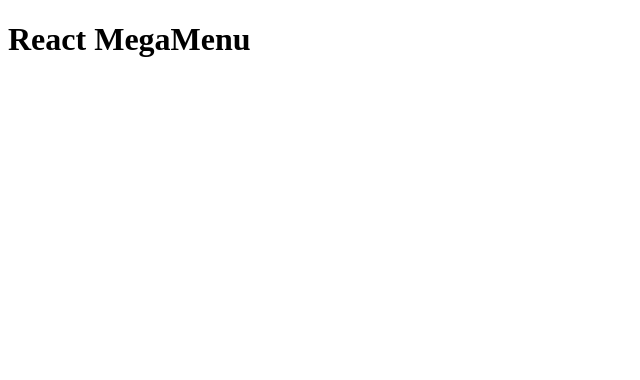
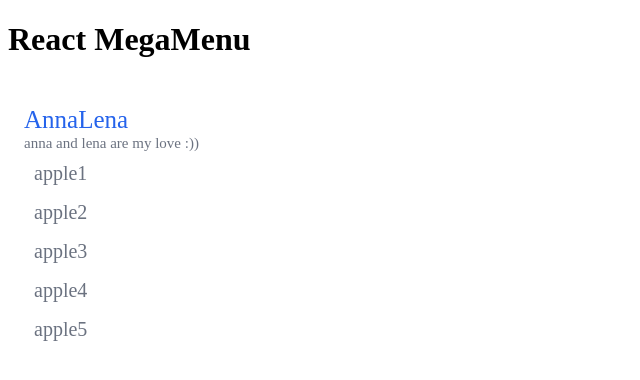
Before and after one commit to alirezamirahmadi/react-megamenu, a React (Vite) app: page / in a window 1280 px wide. Shown: the top 380 px of the page, without its empty margins (0-640 px from the left). Built offline with nearby package versions, Linux system fonts and the light colour scheme.

Commit message:
feat: add menu component

```diff
--- a/App.tsx
+++ b/App.tsx
@@ -1,10 +1,25 @@
+import { MenuType } from "./src/types/megaMenuType";
+import Menu from "./src/components/menu/Menu";
+import './src/styles/main.css';
+function App() {
 
-
-function App() {
+  const menu: MenuType = {
+    title: "AnnaLena",
+    href: "#",
+    items: [
+      { title: "apple1", href: "#" },
+      { title: "apple2", href: "#" },
+      { title: "apple3", href: "#" },
+      { title: "apple4", href: "#" },
+      { title: "apple5", href: "#" },
+    ],
+    description: "anna and lena are my love :))",
+  }
 
   return (
     <>
       <h1>React MegaMenu</h1>
+      <Menu menu={menu} />
     </>
   )
 }
--- /dev/null
+++ b/src/components/menu/Menu.tsx
@@ -0,0 +1,31 @@
+import { MenuType, ItemType } from "../../types/megaMenuType";
+import './menu.css';
+
+export default function Menu({ menu }: { menu: MenuType }): React.JSX.Element {
+
+  return (
+    <>
+      <div className="rmm-menu-main">
+        <div className="rmm-menu-head">
+          {menu.icon && <div className="rmm-menu-head__icon">{menu.icon}</div>}
+          <a href={menu.href ?? '#'} className="rmm-menu-head__link">
+            <span className="rmm-menu-head__title">{menu.title}</span>
+            {menu.description && <span className="rmm-menu-head__des">{menu.description}</span>}
+          </a>
+        </div>
+        <ul className="rmm-menu-ul">
+          {
+            menu.items.map((item: ItemType) => (
+              <li key={item.title} className="rmm-menu-item">
+                {item.icon && <div className="rmm-menu-item__icon">{item.icon}</div>}
+                <a href={item.href} className="rmm-menu-item__link">
+                  <span className="rmm-menu-item__title">{item.title}</span>
+                </a>
+              </li>
+            ))
+          }
+        </ul>
+      </div>
+    </>
+  )
+}
--- /dev/null
+++ b/src/components/menu/menu.css
@@ -0,0 +1,49 @@
+.rmm-menu-main {
+  padding: 1rem;
+  padding-bottom: 0px;
+  color: rgb(17 24 39);
+}
+
+.rmm-menu-head {
+  margin: 10px 0;
+}
+
+.rmm-menu-head__icon {}
+
+.rmm-menu-head__link {
+  align-items: center;
+  color: rgb(55 65 81);
+  text-decoration: none;
+}
+
+.rmm-menu-head__title {
+  display: block;
+  font-size: var(--font-medium);
+  color: #2563eb;
+}
+
+.rmm-menu-head__des {
+  font-size: var(--font-xsmall);
+  color: #6b7280;
+}
+
+.rmm-menu-ul {
+  list-style: none;
+  padding: 0 10px;
+  margin: 0;
+}
+
+.rmm-menu-item {
+  margin-bottom: 1rem;
+}
+
+.rmm-menu-item__icon {}
+
+.rmm-menu-item__link {
+  text-decoration: none;
+}
+
+.rmm-menu-item__title {
+  color: #6b7280;
+  font-size: var(--font-small);
+}
--- a/src/types/OptionType.tsx
+++ b/src/types/OptionType.tsx
@@ -1,8 +1,12 @@
 type OptionType = {
   color?: {
-    color?: string,
     backgroundColor?: string,
     borderColor?: string,
+    headTitle?: string,
+    headTitleHover?: string,
+    description?: string,
+    itemTitle?: string,
+    itemTitleHover?: string,
   },
   fullWidth: boolean,
   image?: React.ReactNode,
```
Also changed, not shown: src/defaults/defaultOptions.tsx (+7 -4 lines), src/types/MegaMenuType.tsx (+5 -3 lines).
